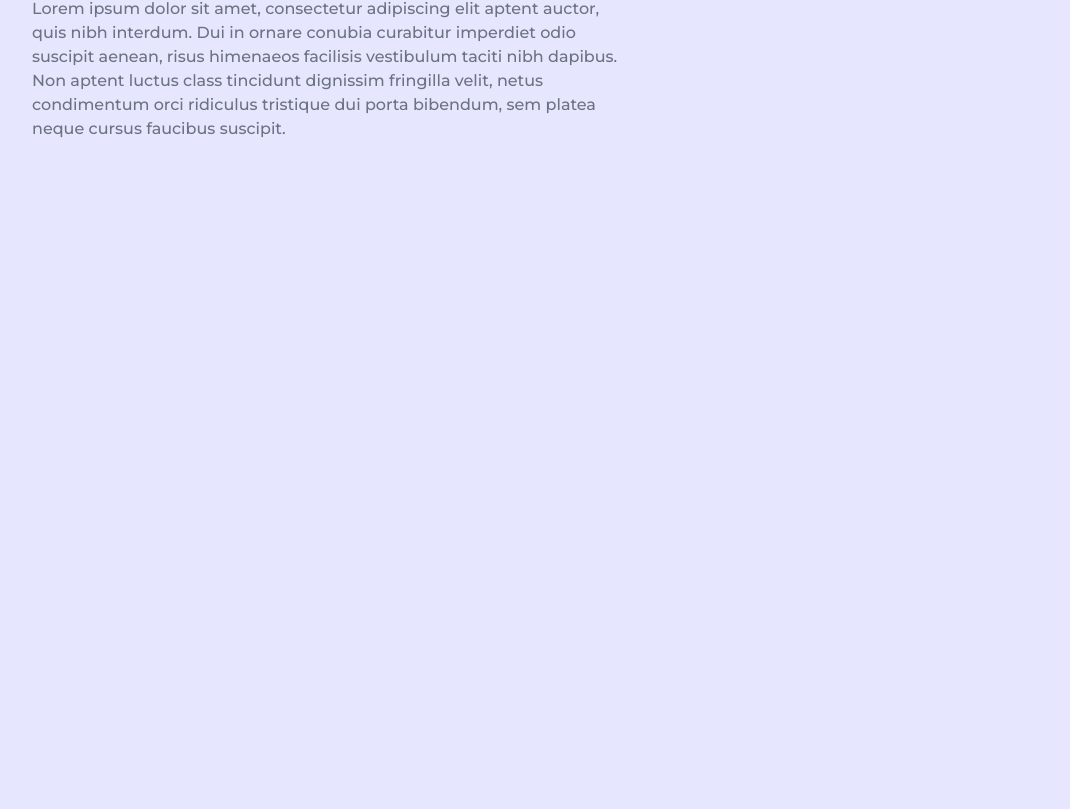
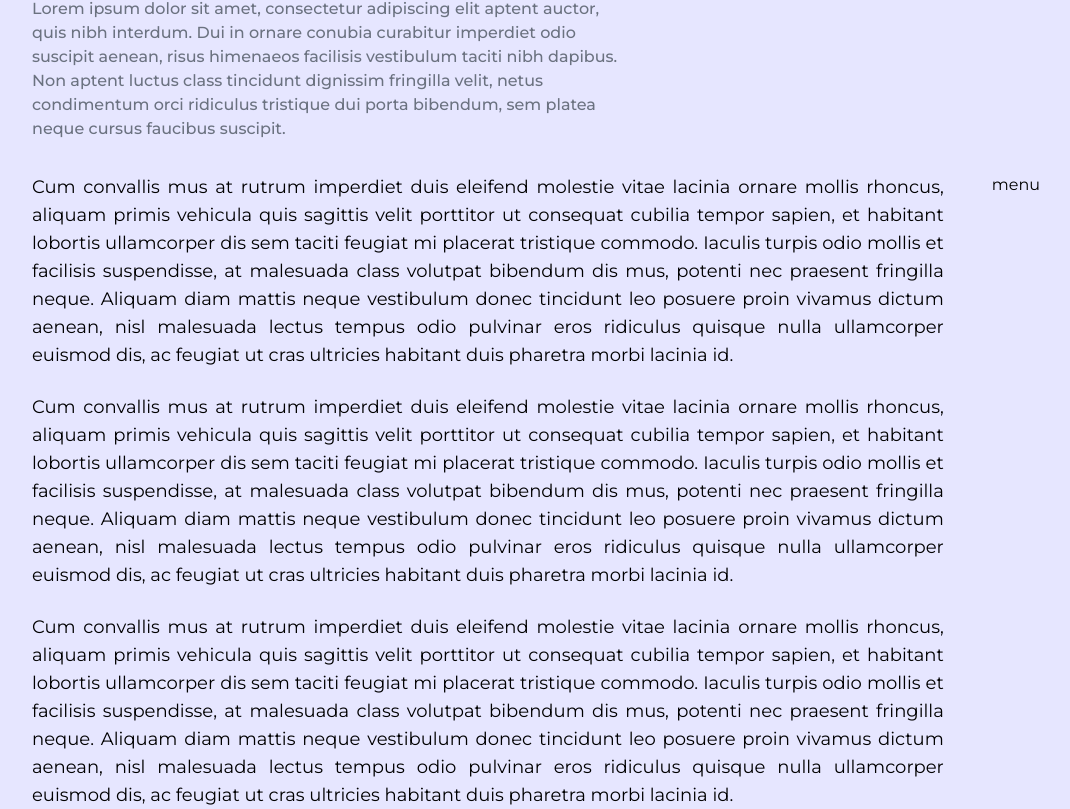
Before and after one commit to Jisap/react19-blog, a React (Vite) app: page /1 in a window 1280 px wide. Shown: the part 287-1096 px from the top of the page, without its empty margins (96-1166 px from the left). Before the commit the page ends 800 px from the top, so only its background shows below. Built offline with nearby package versions, Linux system fonts and the light colour scheme; no server answers.

Commit message:
SinglePostpage

```diff
--- a/src/routes/SinglePostpage.jsx
+++ b/src/routes/SinglePostpage.jsx
@@ -21,14 +21,35 @@ const SinglePostpage = () => {
             Lorem ipsum dolor sit amet, consectetur adipiscing elit aptent auctor, quis nibh interdum. Dui in ornare conubia curabitur imperdiet odio suscipit aenean, risus himenaeos facilisis vestibulum taciti nibh dapibus. Non aptent luctus class tincidunt dignissim fringilla velit, netus condimentum orci ridiculus tristique dui porta bibendum, sem platea neque cursus faucibus suscipit.
           </p>
         </div>
+
         <div className='hidden lg:block w-2/5'>
           <Image
             src="postImg.jpeg"
+            w="600"
+            className="rounded-2xl"
           />
         </div>
       </div>
+
       {/* content */}
-      <div></div>
+      <div className='flex flex-col md:flex-row gap-8'>
+        {/* text */}
+        <div className='lg:text-lg flex flex-col gap-6 text-justify'>
+          <p>
+            Cum convallis mus at rutrum imperdiet duis eleifend molestie vitae lacinia ornare mollis rhoncus, aliquam primis vehicula quis sagittis velit porttitor ut consequat cubilia tempor sapien, et habitant lobortis ullamcorper dis sem taciti feugiat mi placerat tristique commodo. Iaculis turpis odio mollis et facilisis suspendisse, at malesuada class volutpat bibendum dis mus, potenti nec praesent fringilla neque. Aliquam diam mattis neque vestibulum donec tincidunt leo posuere proin vivamus dictum aenean, nisl malesuada lectus tempus odio pulvinar eros ridiculus quisque nulla ullamcorper euismod dis, ac feugiat ut cras ultricies habitant duis pharetra morbi lacinia id.
+          </p>
+          <p>
+            Cum convallis mus at rutrum imperdiet duis eleifend molestie vitae lacinia ornare mollis rhoncus, aliquam primis vehicula quis sagittis velit porttitor ut consequat cubilia tempor sapien, et habitant lobortis ullamcorper dis sem taciti feugiat mi placerat tristique commodo. Iaculis turpis odio mollis et facilisis suspendisse, at malesuada class volutpat bibendum dis mus, potenti nec praesent fringilla neque. Aliquam diam mattis neque vestibulum donec tincidunt leo posuere proin vivamus dictum aenean, nisl malesuada lectus tempus odio pulvinar eros ridiculus quisque nulla ullamcorper euismod dis, ac feugiat ut cras ultricies habitant duis pharetra morbi lacinia id.
+          </p>
+          <p>
+            Cum convallis mus at rutrum imperdiet duis eleifend molestie vitae lacinia ornare mollis rhoncus, aliquam primis vehicula quis sagittis velit porttitor ut consequat cubilia tempor sapien, et habitant lobortis ullamcorper dis sem taciti feugiat mi placerat tristique commodo. Iaculis turpis odio mollis et facilisis suspendisse, at malesuada class volutpat bibendum dis mus, potenti nec praesent fringilla neque. Aliquam diam mattis neque vestibulum donec tincidunt leo posuere proin vivamus dictum aenean, nisl malesuada lectus tempus odio pulvinar eros ridiculus quisque nulla ullamcorper euismod dis, ac feugiat ut cras ultricies habitant duis pharetra morbi lacinia id.
+          </p>
+        </div>
+        {/* menu */}
+        <div className='px-4 h-max sticky top-8'>
+          menu
+        </div>
+      </div>
     </div>
   )
 }
```
